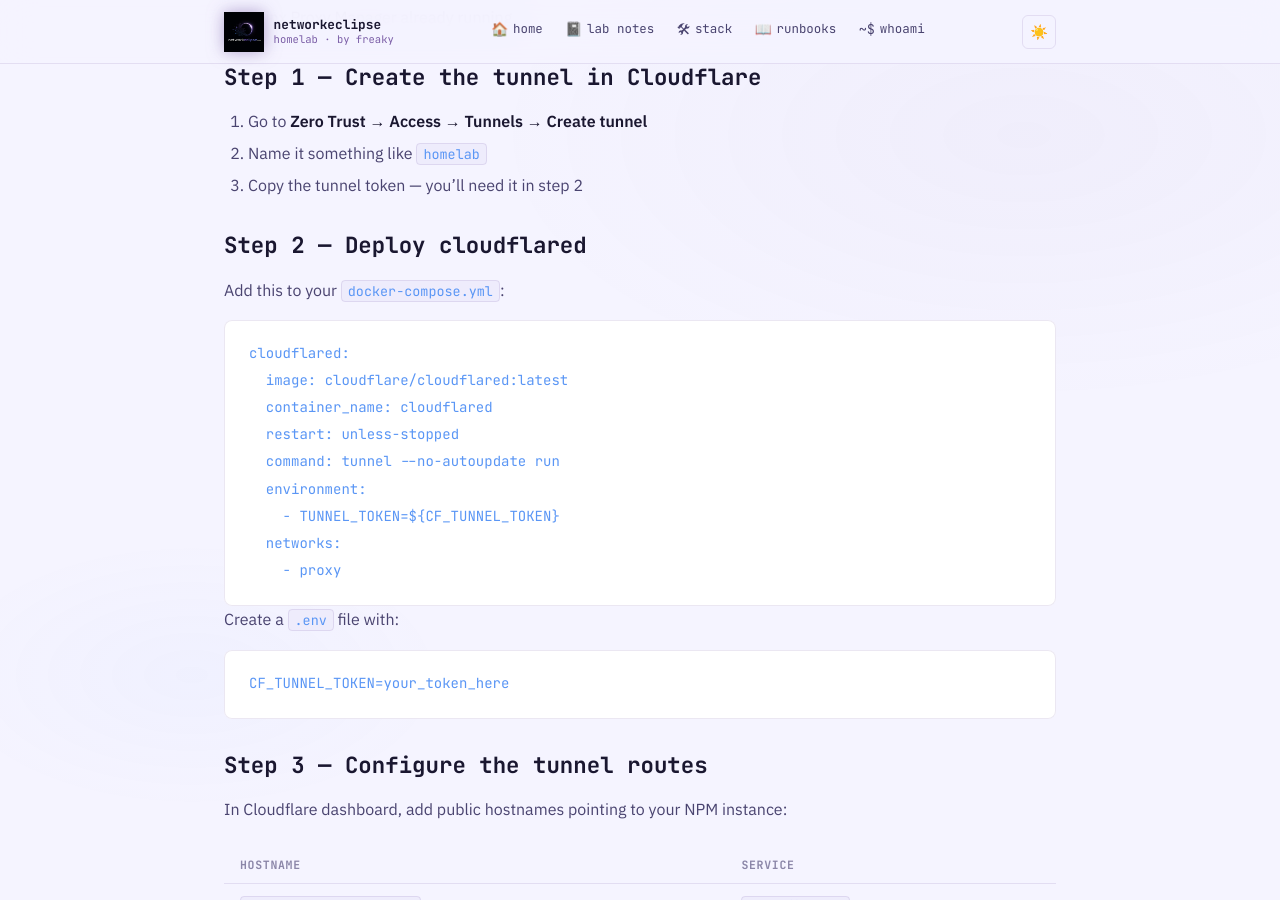
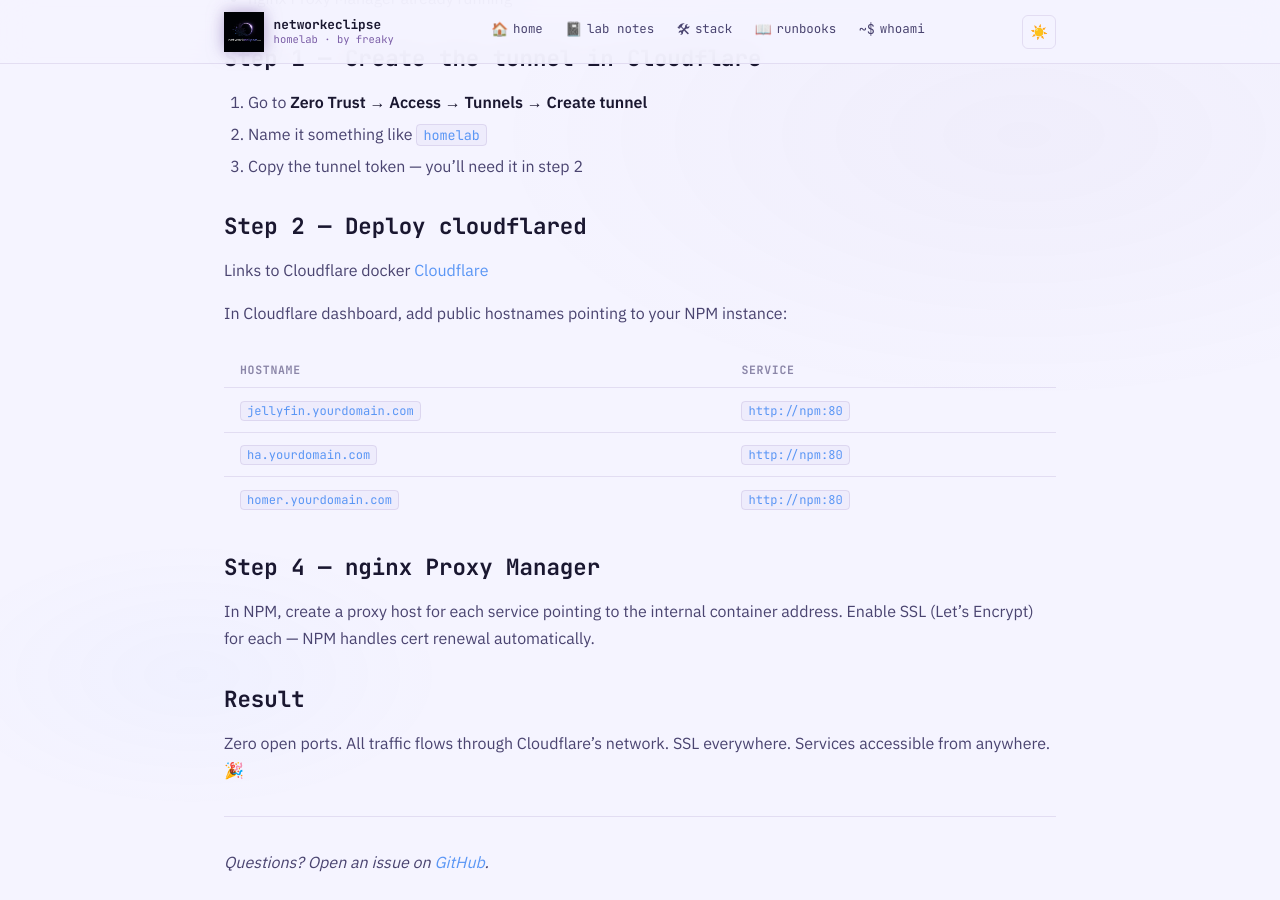
Before and after one commit to Freaky2112/freaky2112.github.io, a Jekyll site: the page built from _posts/2025-01-15-cloudflare-tunnel-nginx-proxy.md, in a window 1280 px wide and 900 px high, scrolled down 915 px. Built offline with Jekyll 4.4.1, drawn with Linux system fonts in a browser that asks for light colours; some of the changed text lies outside the part shown.

Commit message:
fix some issue

````diff
--- a/_posts/2025-01-15-cloudflare-tunnel-nginx-proxy.md
+++ b/_posts/2025-01-15-cloudflare-tunnel-nginx-proxy.md
@@ -1,10 +1,9 @@
 ---
 layout: default
-title: "Setting up Cloudflare Tunnel with nginx Proxy Manager"
-date: 2025-01-15
-tags: [cloudflare, docker, networking, nginx]
+title: "Setting up Cloudflare with nginx Proxy Manager"
 excerpt: "How I expose self-hosted services securely without opening a single port on my router."
 ---
+
 
 <div class="page-header">
   <p class="mono" style="color: var(--green); font-size: 0.8rem; margin-bottom: 0.5rem;">
@@ -19,7 +18,7 @@
   </div>
 </div>
 
-## The goal
+# Cloudflare Config for NPM
 
 Expose self-hosted services (Jellyfin, Home Assistant, Homer, etc.) to the internet
 **without** opening any ports on my router — using Cloudflare Tunnel as the ingress
@@ -49,27 +48,8 @@
 
 ## Step 2 — Deploy cloudflared
 
-Add this to your `docker-compose.yml`:
-
-```yaml
-cloudflared:
-  image: cloudflare/cloudflared:latest
-  container_name: cloudflared
-  restart: unless-stopped
-  command: tunnel --no-autoupdate run
-  environment:
-    - TUNNEL_TOKEN=${CF_TUNNEL_TOKEN}
-  networks:
-    - proxy
-```
-
-Create a `.env` file with:
-
-```bash
-CF_TUNNEL_TOKEN=your_token_here
-```
-
-## Step 3 — Configure the tunnel routes
+Links to Cloudflare docker
+[Cloudflare](https://freaky2112.github.io/docs/cloudflare/)
 
 In Cloudflare dashboard, add public hostnames pointing to your NPM instance:
 
````
